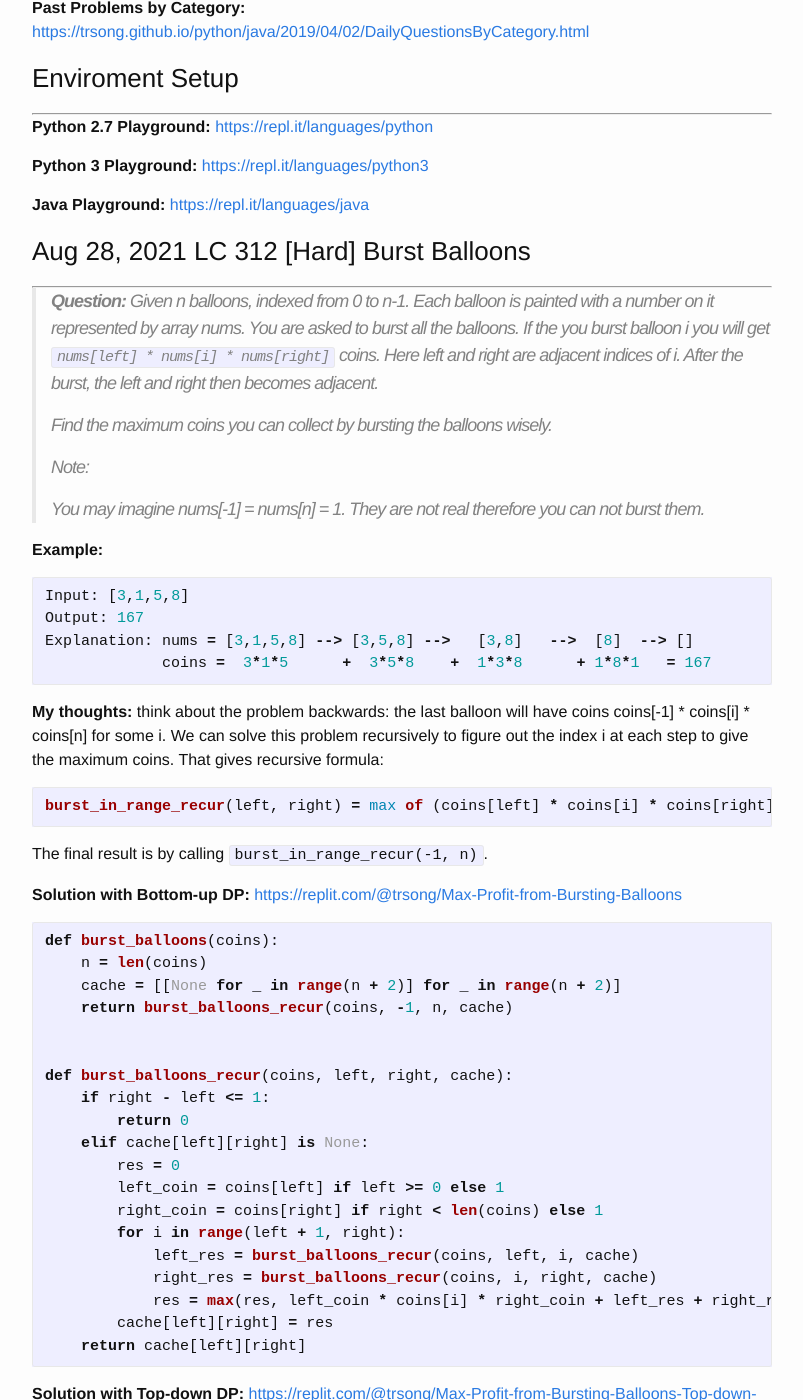
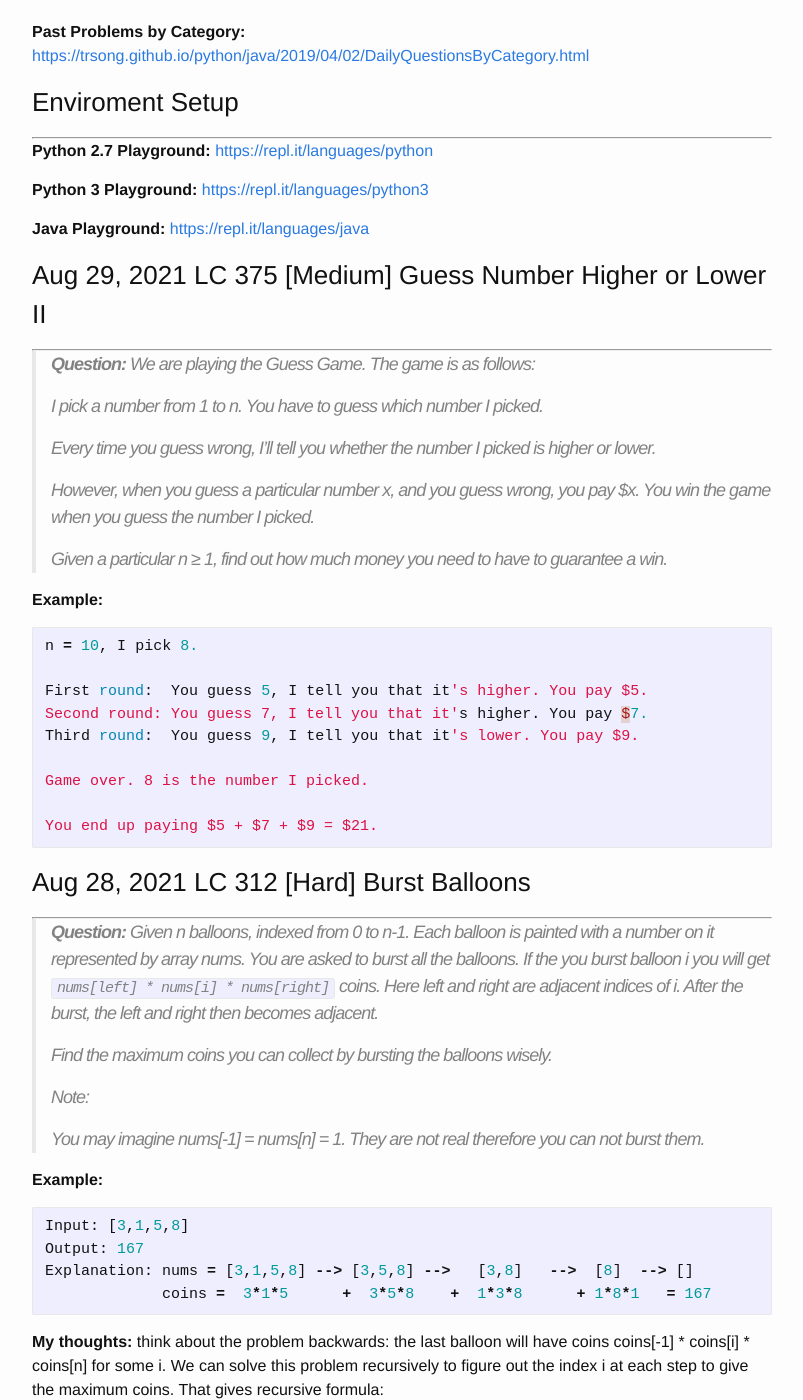
Before and after one commit to trsong/trsong.github.io, a Jekyll site: the page built from _posts/2021-08-01-DailyQuestionsAug.md, in a window 1280 px wide and 1400 px high, scrolled down 1002 px. Shown: the whole window, without its empty margins (238-1041 px from the left). Built offline with Jekyll 4.4.1, drawn with Linux system fonts in a browser that asks for light colours; some of the changed text lies outside the part shown.

Commit message:
Add Aug 29 question

````diff
--- a/_posts/2021-08-01-DailyQuestionsAug.md
+++ b/_posts/2021-08-01-DailyQuestionsAug.md
@@ -21,6 +21,31 @@ categories: Python/Java
 **Java Playground:** [https://repl.it/languages/java](https://repl.it/languages/java)
 
 
+### Aug 29, 2021 LC 375 \[Medium\] Guess Number Higher or Lower II
+---
+> **Question:** We are playing the Guess Game. The game is as follows:
+>
+> I pick a number from 1 to n. You have to guess which number I picked.
+>
+> Every time you guess wrong, I'll tell you whether the number I picked is higher or lower.
+>
+> However, when you guess a particular number x, and you guess wrong, you pay $x. You win the game when you guess the number I picked.
+>
+> Given a particular n ≥ 1, find out how much money you need to have to guarantee a win.
+
+**Example:**
+```py
+n = 10, I pick 8.
+
+First round:  You guess 5, I tell you that it's higher. You pay $5.
+Second round: You guess 7, I tell you that it's higher. You pay $7.
+Third round:  You guess 9, I tell you that it's lower. You pay $9.
+
+Game over. 8 is the number I picked.
+
+You end up paying $5 + $7 + $9 = $21.
+```
+
 ### Aug 28, 2021 LC 312 \[Hard\] Burst Balloons
 ---
 > **Question:** Given n balloons, indexed from 0 to n-1. Each balloon is painted with a number on it represented by array nums. You are asked to burst all the balloons. If the you burst balloon i you will get `nums[left] * nums[i] * nums[right]` coins. Here left and right are adjacent indices of i. After the burst, the left and right then becomes adjacent.
@@ -50,7 +75,7 @@ burst_in_range_recur(left, right) = max of (coins[left] * coins[i] * coins[right
 The final result is by calling `burst_in_range_recur(-1, n)`.
 
 
-**Solution with Bottom-up DP:** [https://replit.com/@trsong/Max-Profit-from-Bursting-Balloons](https://replit.com/@trsong/Max-Profit-from-Bursting-Balloons)
+**Solution with Top-down DP:** [https://replit.com/@trsong/Max-Profit-from-Bursting-Balloons](https://replit.com/@trsong/Max-Profit-from-Bursting-Balloons)
 ```py
 def burst_balloons(coins):
     n = len(coins)
@@ -73,7 +98,7 @@ def burst_balloons_recur(coins, left, right, cache):
     return cache[left][right]
 ```
 
-**Solution with Top-down DP:** [https://replit.com/@trsong/Max-Profit-from-Bursting-Balloons-Top-down-DP](https://replit.com/@trsong/Max-Profit-from-Bursting-Balloons-Top-down-DP)
+**Solution with Bottom-up DP:** [https://replit.com/@trsong/Max-Profit-from-Bursting-Balloons-Top-down-DP](https://replit.com/@trsong/Max-Profit-from-Bursting-Balloons-Top-down-DP)
 ```py
 import unittest
 
````
